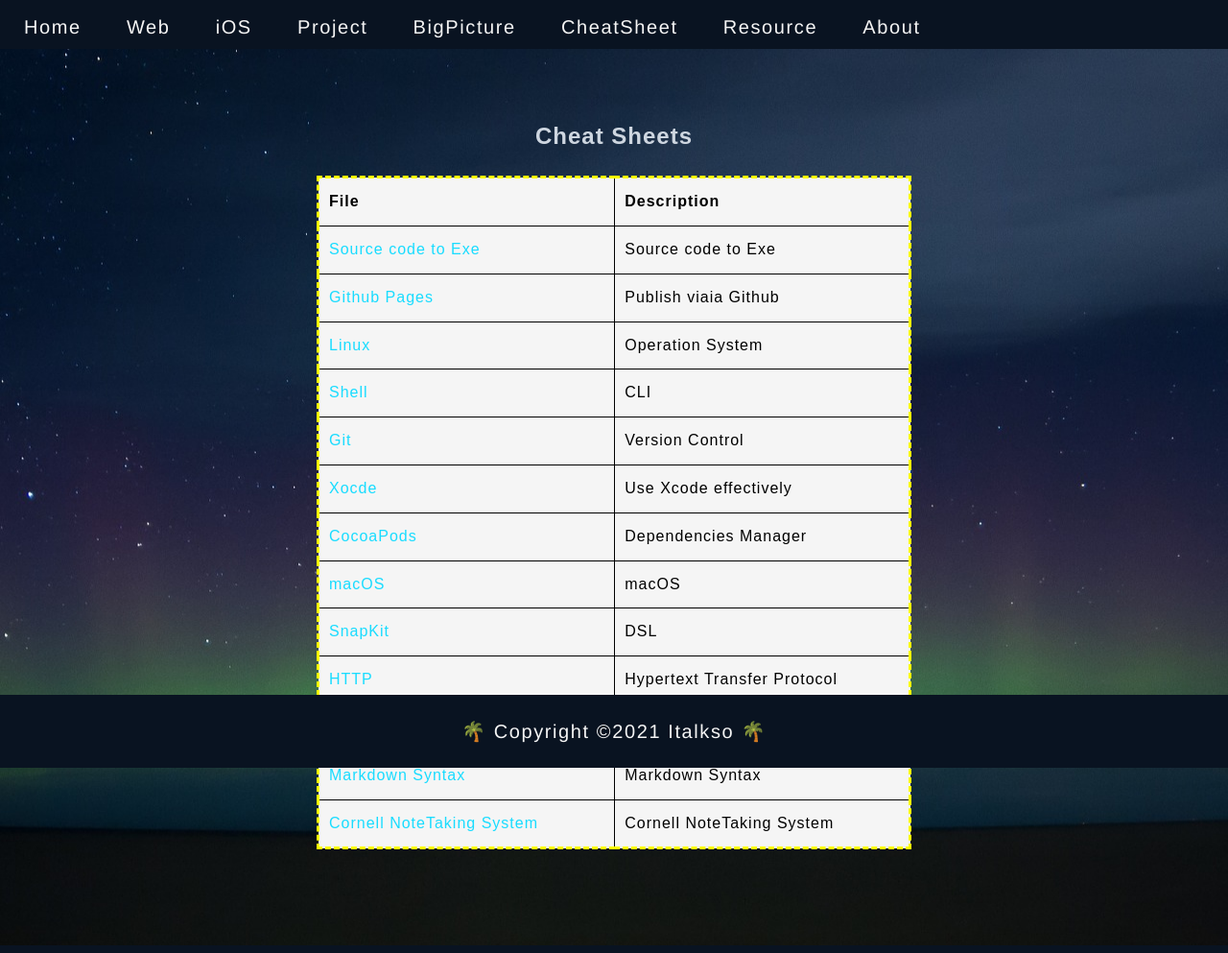
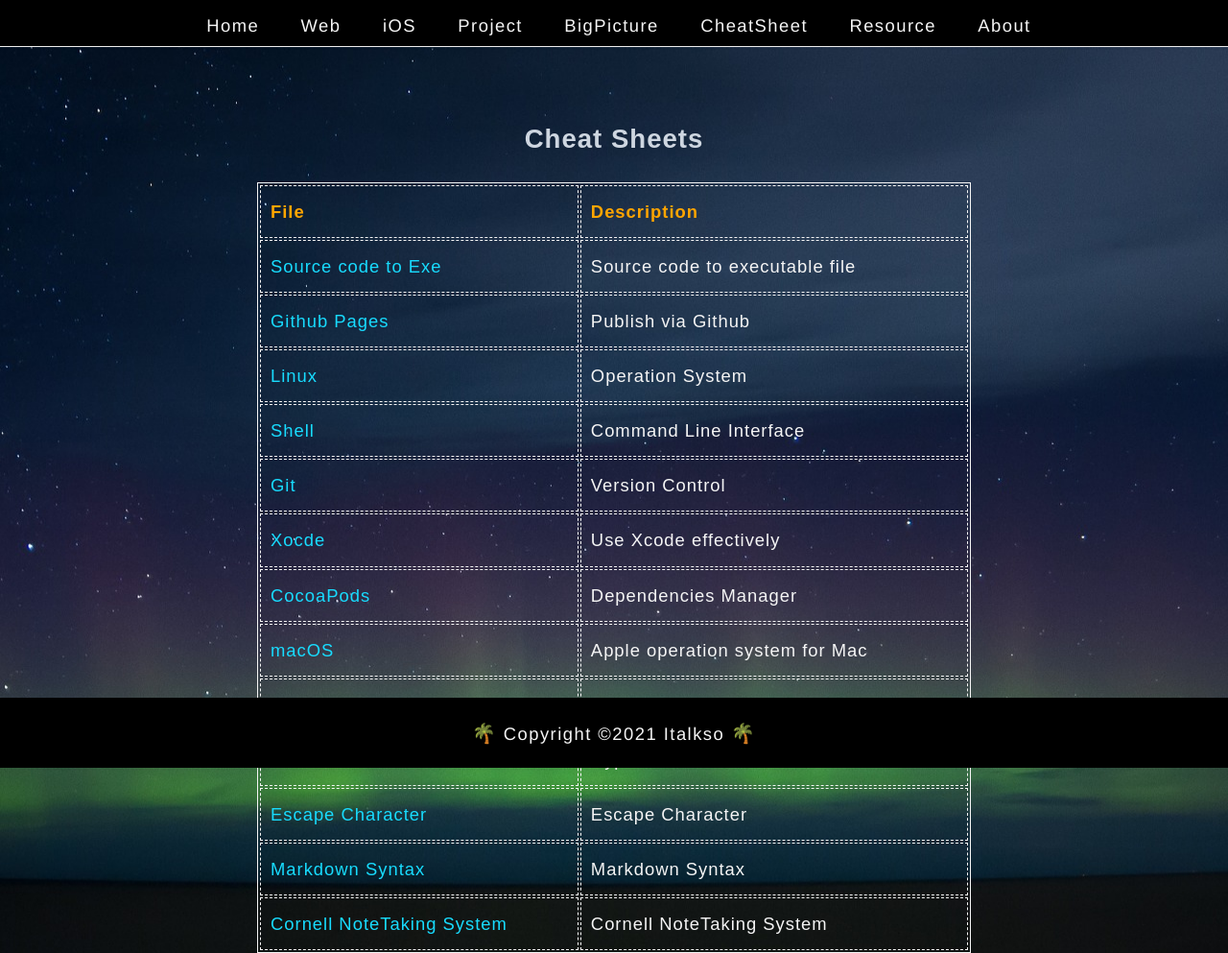
Before and after one commit to italkso/italkso.github.io, a plain HTML site: page cheatsheet/cheatsheet.html in a window 1280 px wide. Shown: the top 993 px of the page at 96% size. Drawn offline with Linux system fonts and the light colour scheme.

Commit message:
Change chest shest table

```diff
--- a/cheatsheet/cheatsheet.html
+++ b/cheatsheet/cheatsheet.html
@@ -33,11 +33,11 @@
         </tr>
         <tr>
           <td><a href="src2exe.pdf" title="Source code to Exe" target="_blank">Source code to Exe</a></td>
-          <td>Source code to Exe</td>
+          <td>Source code to executable file</td>
         </tr>
         <tr>
           <td><a href="publish-via-github.pdf" title="Publish viaia Github" target="_blank">Github Pages</a></td>
-          <td>Publish viaia Github</td>
+          <td>Publish via Github</td>
         </tr>
         <tr>
           <td><a href="linux-shell-commands.pdf" title="Linux Commands" target="_blank">Linux</a></td>
@@ -45,7 +45,7 @@
         </tr>
         <tr>
           <td><a href="shell.pdf" title="CLI" target="_blank">Shell</a></td>
-          <td>CLI</td>
+          <td>Command Line Interface</td>
         </tr>
         <tr>
           <td><a href="git-cheatsheet.pdf" target="_blank">Git</a></td>
@@ -61,11 +61,11 @@
         </tr>
         <tr>
           <td><a href="macos-cheatsheet.pdf" title="macOS Shortcuts" target="_blank">macOS</a></td>
-          <td>macOS</td>
+          <td>Apple operation system for Mac</td>
         </tr>
         <tr>
           <td><a href="snapkit.pdf" title="SnapKit" target="_blank">SnapKit</a></td>
-          <td>DSL</td>
+          <td>A DSL to make Auto Layout easier</td>
         </tr>
         <tr>
           <td><a href="http.pdf" title="Hypertext Transfer Protocol" target="_blank">HTTP</a></td>
--- a/styles/style.css
+++ b/styles/style.css
@@ -5,7 +5,7 @@
 html {
     color: rgba(206, 214, 224,1.0);
     font-family: Helvetica, "Times New Roman",Arial, Georgia, Times, serif;
-    font-size: 1.25em;
+    font-size: 1.15em;
     max-width: 100%;
     line-height: 1.8;
     letter-spacing: 0.08em;
@@ -38,11 +38,11 @@ main#iosdev,#resource,#webdev,#bigpicture,#aboutme, #cheatsheet{
 
 
 nav {
-    text-align: left;
+    text-align: center;
     width: 100%;
     padding: 10px 5px 5px 5px;
-    background: rgba(9, 19, 33,1.0);
-    border-bottom-style: hidden;
+    background: black;
+    border-bottom: 0.05em ridge;
     position: fixed;
     top: 0;
     display: block;
@@ -123,7 +123,7 @@ img {
 
 footer {
   color: whitesmoke;
-  background-color: rgba(9, 19, 33,1.0);
+  background-color: black;
   text-align: center;
   position: fixed;
   bottom: 0;
--- a/styles/table.css
+++ b/styles/table.css
@@ -8,26 +8,23 @@ caption {
 
 table {
     font-family: sans-serif;
-    font-size: .8rem;
+    font-size: 1rem;
     letter-spacing: 1px;
-    width: 50%;
+    width: 60%;
     margin: 0 auto;
     margin-top: 100px;
-    border-radius: 5px;
-    border-color: yellow;
-    border-style: dashed;
-    border-collapse: collapse;
+    border: 0.1em ridge whitesmoke;
     float: center;
 }
 
 th,td {
-    border: 1px solid black;
+    border: 0.05em dashed whitesmoke;
     margin: 0 auto;
     padding: 10px;
     text-align: left;
-    color: black;
-    background-color: whitesmoke;
+    color: whitesmoke;
 }
+
 th {
-    color: black;
+    color: orange;
 }
```
Also changed, not shown: bigpicture/bigpicture.html (+2 -0 lines), index.html (+1 -0 lines), project/project.html (+3 -2 lines), resource/resource.html (+4 -0 lines), 2 other files.
